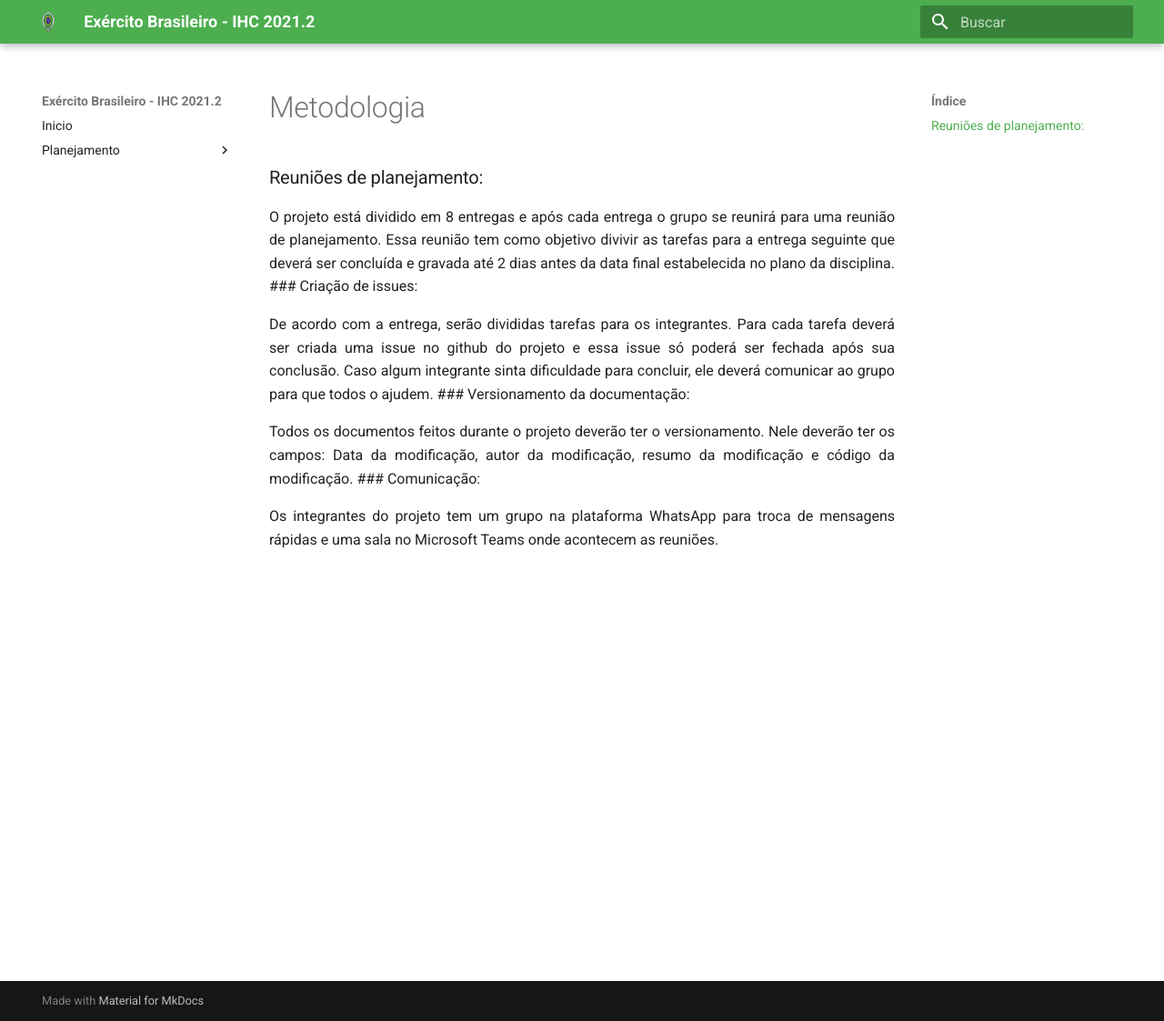
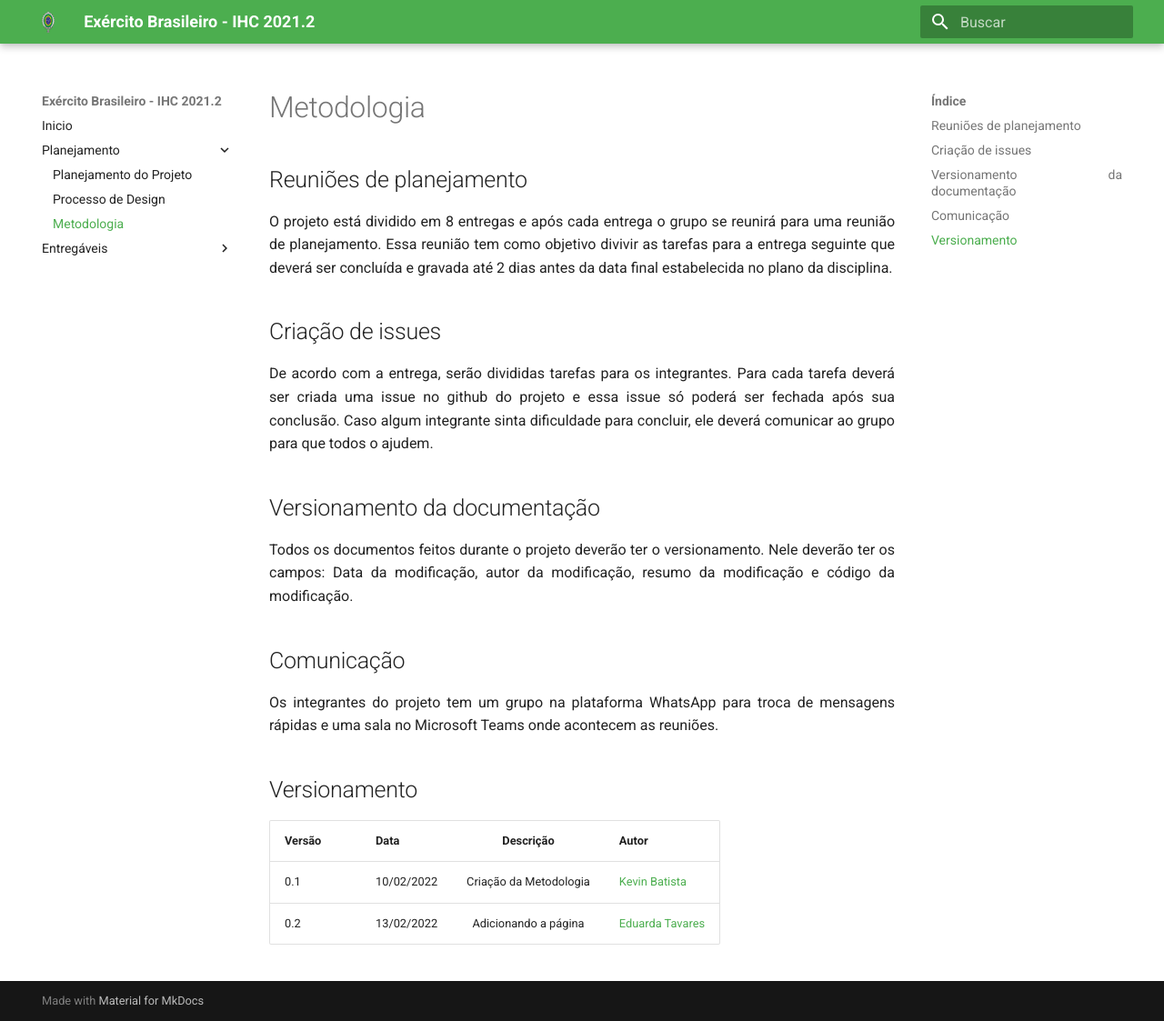
Before and after one commit to heitormsb/2021.2-Exercito-Brasileiro, an MkDocs documentation site: the page built from docs/metodologia.md, in a window 1280 px wide and 1123 px high. Shown: the whole window at 91% size. Built offline with MkDocs 1.6.1 and Material for MkDocs 9.7.7, drawn with Linux system fonts in a browser that asks for light colours.

Commit message:
Adicionando entrega 1.

```diff
--- a/docs/metodologia.md
+++ b/docs/metodologia.md
@@ -1,12 +1,24 @@
+<style>body {text-align: justify}</style>
+
 # Metodologia
-### Reuniões de planejamento:
-<p align =  justify> O projeto está dividido em 8 entregas e após cada entrega o grupo se reunirá para uma reunião de planejamento. Essa reunião tem como objetivo divivir as tarefas para a entrega seguinte que deverá ser concluída e gravada até 2 dias antes da data final estabelecida no plano da disciplina.
 
-### Criação de issues:
-<p align =  justify> De acordo com a entrega, serão divididas tarefas para os integrantes. Para cada tarefa deverá ser criada uma issue no github do projeto e essa issue só poderá ser fechada após sua conclusão. Caso algum integrante sinta dificuldade para concluir, ele deverá comunicar ao grupo para que todos o ajudem.
+## Reuniões de planejamento
 
-### Versionamento da documentação:
-<p align =  justify> Todos os documentos feitos durante o projeto deverão ter o versionamento. Nele deverão ter os campos: Data da modificação, autor da modificação, resumo da modificação e código da modificação.
+O projeto está dividido em 8 entregas e após cada entrega o grupo se reunirá para uma reunião de planejamento. Essa reunião tem como objetivo divivir as tarefas para a entrega seguinte que deverá ser concluída e gravada até 2 dias antes da data final estabelecida no plano da disciplina.
 
-### Comunicação:
-<p align =  justify> Os integrantes do projeto tem um grupo na plataforma WhatsApp para troca de mensagens rápidas e uma sala no Microsoft Teams onde acontecem as reuniões.
+## Criação de issues
+
+De acordo com a entrega, serão divididas tarefas para os integrantes. Para cada tarefa deverá ser criada uma issue no github do projeto e essa issue só poderá ser fechada após sua conclusão. Caso algum integrante sinta dificuldade para concluir, ele deverá comunicar ao grupo para que todos o ajudem.
+
+## Versionamento da documentação
+Todos os documentos feitos durante o projeto deverão ter o versionamento. Nele deverão ter os campos: Data da modificação, autor da modificação, resumo da modificação e código da modificação.
+
+## Comunicação
+Os integrantes do projeto tem um grupo na plataforma WhatsApp para troca de mensagens rápidas e uma sala no Microsoft Teams onde acontecem as reuniões.
+
+## Versionamento
+
+|Versão|Data|Descrição|Autor|
+|------|----|:---------:|-----|
+|0.1|10/02/2022| Criação da Metodologia | [Kevin Batista](https://github.com/k3vin-batista) |
+|0.2|13/02/2022| Adicionando a página | [Eduarda Tavares](https://github.com/etavares) |
--- a/mkdocs.yml
+++ b/mkdocs.yml
@@ -13,3 +13,6 @@ nav:
     - Planejamento:
       - Planejamento do Projeto: planejamento.md
       - Processo de Design: processo_design.md
+      - Metodologia: metodologia.md
+    - Entregáveis:
+      - Entraga 1: entrega1.md
```
Also changed, not shown: docs/entrega1.md (added, +19 -0 lines), docs/index.md (+9 -7 lines), docs/processo_design.md (+0 -1 lines), 1 other file.
